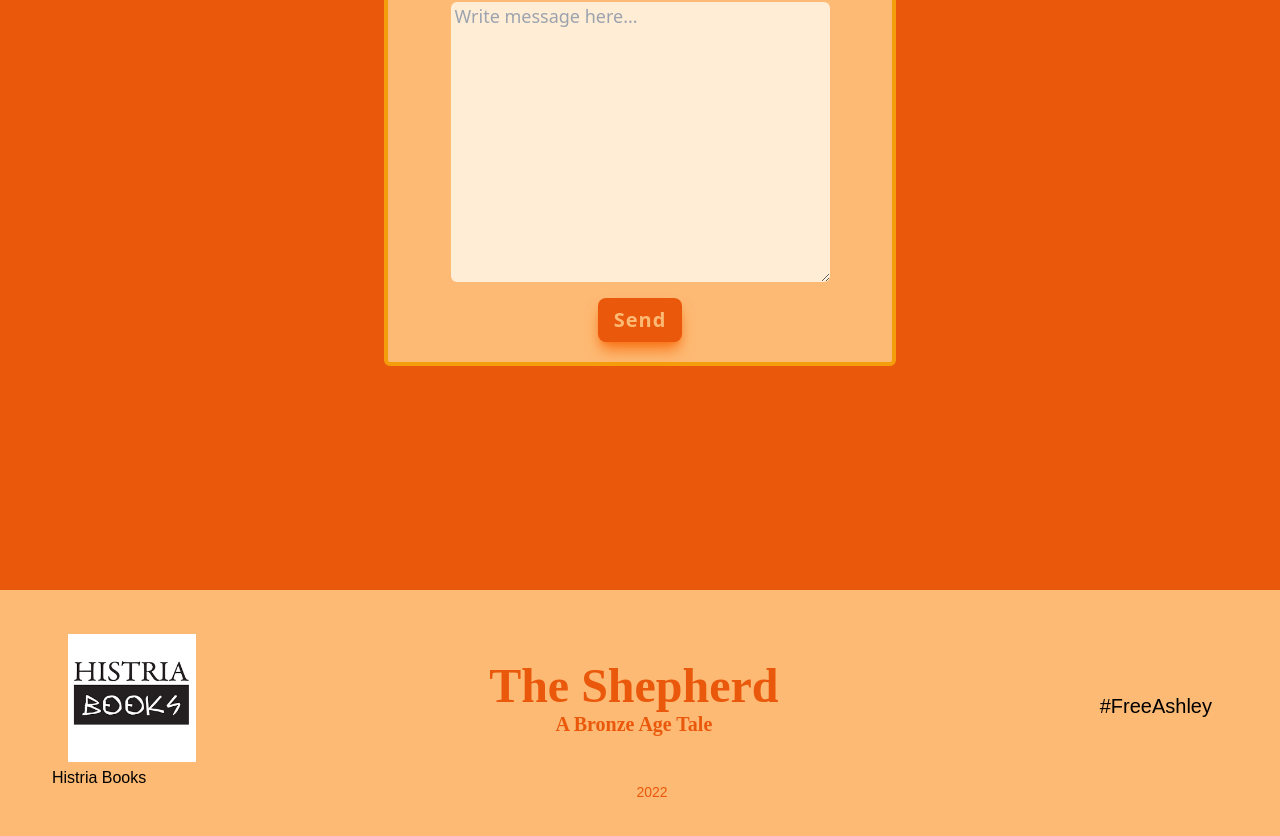
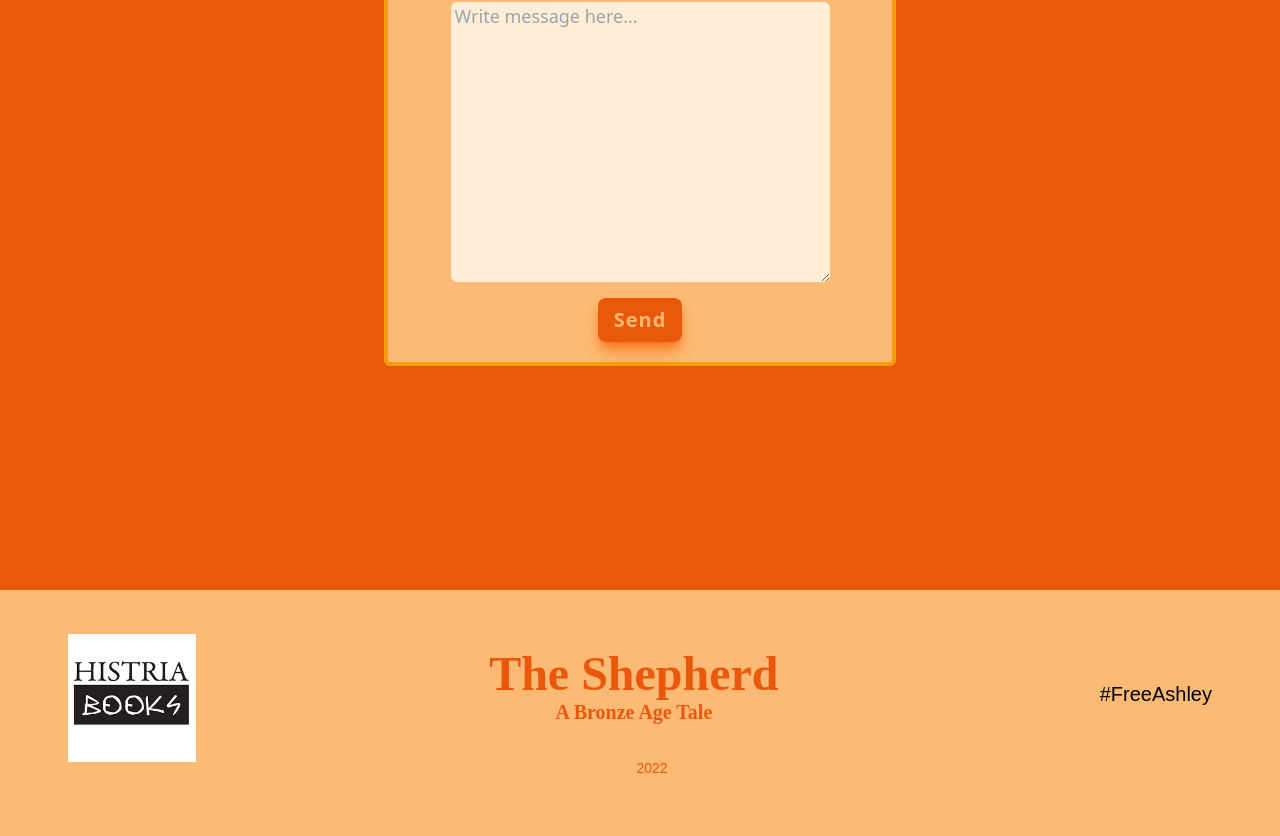
Before and after one commit to MagentaSpruce/shepherd, a React (Create React App) app: page / in a window 1280 px wide. Shown: the part 4498-5334 px from the top of the page. Built offline with nearby package versions, Linux system fonts and the light colour scheme; the HTML template or start-up script is replaced by a standard one.

Commit message:
removed typo

```diff
--- a/src/sections/Footer.js
+++ b/src/sections/Footer.js
@@ -39,7 +39,7 @@ const Footer = () => {
             mx:mr-5
           "
             >
-              Histria Books
+              {/* Histria Books */}
             </p>
           </div>
           <div
```
